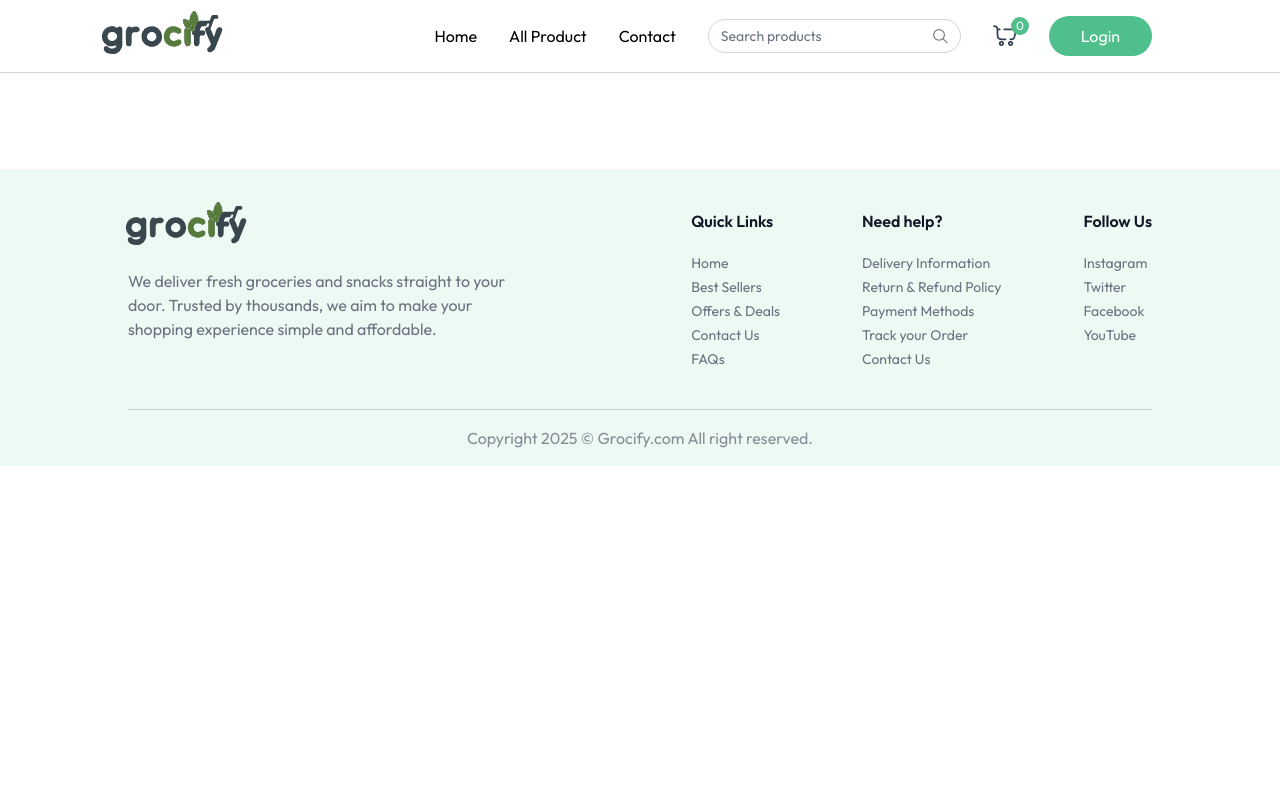
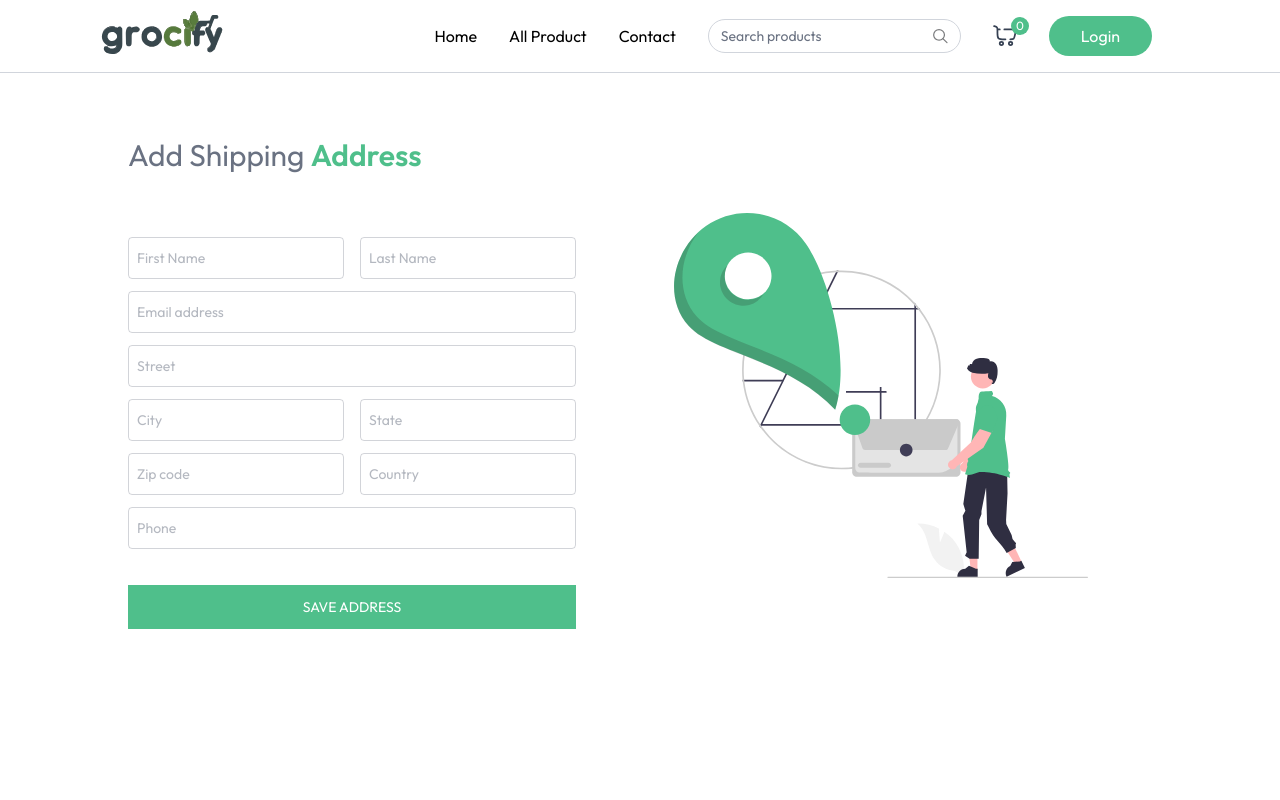
Before and after one commit to 9DFF-2B31/Grocify, a React (Vite) app in the folder Frontend/: page /add-address in a window 1280 px wide. Shown: the top 800 px of the page. Built offline with nearby package versions, Linux system fonts and the light colour scheme.

Commit message:
cart and address page done

```diff
--- a/Frontend/src/App.jsx
+++ b/Frontend/src/App.jsx
@@ -10,6 +10,7 @@ import Login from './components/Login';
 import AllProducts from './pages/AllProducts';
 import ProductCategory from './pages/ProductCategory';
 import ProductDetails from './pages/ProductDetails';
+import AddAddress from './pages/AddAddress';
 
 const App = () => {
 const isSellerPath = useLocation().pathname.includes('seller');
@@ -27,6 +28,8 @@ const isSellerPath = useLocation().pathname.includes('seller');
           <Route path='/products/:category' element={<ProductCategory/>} />
           <Route path='/products/:category/:id' element={<ProductDetails/>} />
           <Route path='/cart' element={<Cart />} />
+          <Route path='/add-address' element={<AddAddress />} />
+
         </Routes>
       </div>
       {!isSellerPath &&<Footer/>}
--- /dev/null
+++ b/Frontend/src/pages/AddAddress.jsx
@@ -0,0 +1,137 @@
+import React, { useState } from "react";
+import { assets } from "../assets/assets";
+
+//Input field
+
+const InputField = ({ type, placeholder, name, handleChange, address }) => (
+  <input
+    type={type}
+    placeholder={placeholder}
+    onChange={handleChange}
+    name={name}
+    value={address[name]}
+    required
+    className="w-full px-2 py-2.5 border border-gray-500/30 rounded outline-none text-gray-500 focus:border-primary transition"
+  />
+);
+
+const AddAddress = () => {
+  const [address, setAddress] = useState({
+    firstName: "",
+    lastName: "",
+    email: "",
+    street: "",
+    city: "",
+    state: "",
+    zipcode: "",
+    country: "",
+    phone: "",
+  });
+  const onSubmitHandler = async (e) => {
+    e.preventDefault();
+  };
+  const handleChange = (e) => {
+    const { name, value } = e.target;
+    setAddress((prev) => ({
+      ...prev,
+      [name]: value,
+    }));
+  };
+  return (
+    <div className="mt-16 pb-16">
+      <p className="text-2xl md:text-3xl text-gray-500">
+        {" "}
+        Add Shipping <span className="font-semibold text-primary">Address</span>
+      </p>
+      <div className="flex flex-col-reverse md:flex-row justify-between mt-10">
+        <div className="flex-1 max-w-md">
+          <form onSubmit={onSubmitHandler} className="space-y-3 mt-6 text-sm">
+            <div className=" grid grid-cols-2 gap-4">
+              <InputField
+                handleChange={handleChange}
+                address={address}
+                name="firstName"
+                type="text"
+                placeholder="First Name"
+              />
+              <InputField
+                handleChange={handleChange}
+                address={address}
+                name="lastName"
+                type="text"
+                placeholder="Last Name"
+              />
+            </div>
+            <InputField
+              handleChange={handleChange}
+              address={address}
+              name="email"
+              type="email"
+              placeholder="Email address"
+            />
+            <InputField
+              handleChange={handleChange}
+              address={address}
+              name="street"
+              type="text"
+              placeholder="Street"
+            />
+
+            <div className="grid grid-cols-2 gap-4">
+              <InputField
+                handleChange={handleChange}
+                address={address}
+                name="city"
+                type="text"
+                placeholder="City"
+              />
+              <InputField
+                handleChange={handleChange}
+                address={address}
+                name="state"
+                type="text"
+                placeholder="State"
+              />
+
+            </div>
+            <div className="grid grid-cols-2 gap-4">
+              <InputField
+                handleChange={handleChange}
+                address={address}
+                name="zipcode"
+                type="number"
+                placeholder="Zip code"
+              />
+              <InputField
+                handleChange={handleChange}
+                address={address}
+                name="country"
+                type="text"
+                placeholder="Country"
+              />
+
+            </div>
+
+            <InputField
+              handleChange={handleChange}
+              address={address}
+              name="phone"
+              type="text"
+              placeholder="Phone"
+            />
+            <button className="w-full mt-6 bg-primary text-white py-3 hover:bg-primary-dull transition cursor-pointer uppercase">
+                Save address
+            </button>
+          </form>
+        </div>
+        <img
+          src={assets.add_address_iamge}
+          alt="Add Address"
+          className="md:mr-16 mb-16 md:mt-0"
+        />
+      </div>
+    </div>
+  );
+};
+
+export default AddAddress;
--- a/Frontend/src/pages/Cart.jsx
+++ b/Frontend/src/pages/Cart.jsx
@@ -33,7 +33,7 @@ const Cart = () => {
         <div className="flex flex-col md:flex-row mt-16">
             <div className='flex-1 max-w-4xl'>
                 <h1 className="text-3xl font-medium mb-6">
-                    Shopping Cart <span className="text-sm text-indigo-500">{getCartCount()} Items</span>
+                    Shopping Cart <span className="text-sm text-primary">{getCartCount()} Items</span>
                 </h1>
 
                 <div className="grid grid-cols-[2fr_1fr_1fr] text-gray-500 text-base font-medium pb-3">
@@ -56,7 +56,10 @@ const Cart = () => {
                                     <p>Weight: <span>{product.weight || "N/A"}</span></p>
                                     <div className='flex items-center'>
                                         <p>Qty:</p>
-                                        <select className='outline-none'>
+                                        <select
+                                        onChange={e=>updateCartItem(product._id,Number(e.target.value))}
+                                         value={cartItems[product._id]}
+                                        className='outline-none'>
                                             {Array(cartItems[product._id] >9 ? cartItems[product._id] :9).fill('').map((_, index) => (
                                                 <option key={index} value={index + 1}>{index + 1}</option>
                                             ))}
@@ -67,7 +70,7 @@ const Cart = () => {
                         </div>
                         <p className="text-center">{currency}{product.offerPrice * product.quantity}</p>
                         <button
-                        onClick={()=>removeFromCart()}
+                        onClick={()=>removeFromCart(product._id)}
                         className="cursor-pointer mx-auto">
                             <img src={assets.remove_icon} alt="remove" className='inline-block w-6 h-6' />
                         </button>
@@ -79,7 +82,7 @@ const Cart = () => {
                     navigate("/products");
                     scrollTo(0,0)
                 }}
-                className="group cursor-pointer flex items-center mt-8 gap-2 text-indigo-500 font-medium">
+                className="group cursor-pointer flex items-center mt-8 gap-2 text-primary font-medium">
                     <img src={assets.arrow_right_icon_colored} alt="arrow" className='group-hover:translate-x-1 transition' />
                     Continue Shopping
                 </button>
@@ -93,8 +96,8 @@ const Cart = () => {
                 <div className="mb-6">
                     <p className="text-sm font-medium uppercase">Delivery Address</p>
                     <div className="relative flex justify-between items-start mt-2">
-                        <p className="text-gray-500">{selectAddress?`${selectAddress.street} , {selectAddress.city} ,${selectAddress.state} , {selectAddress.country}` :`No address found`}</p>
-                        <button onClick={() => setShowAddress(!showAddress)} className="text-indigo-500 hover:underline cursor-pointer">
+                        <p className="text-gray-500">{selectAddress?`${selectAddress.street} , ${selectAddress.city} ,${selectAddress.state} , ${selectAddress.country}` :`No address found`}</p>
+                        <button onClick={() => setShowAddress(!showAddress)} className="text-primary hover:underline cursor-pointer">
                             Change
                         </button>
                         {showAddress && (
@@ -103,7 +106,7 @@ const Cart = () => {
                                     {address.street},{address.city},{address.state},
                                     {address.country}
                                 </p>))}
-                                <p onClick={() => navigate("/add-address")} className="text-indigo-500 text-center cursor-pointer p-2 hover:bg-indigo-500/10">
+                                <p onClick={() => navigate("/add-address")} className="text-primary text-center cursor-pointer p-2 hover:bg-primary/10">
                                     Add address
                                 </p>
                             </div>
@@ -135,7 +138,7 @@ const Cart = () => {
                     </p>
                 </div>
 
-                <button onClick={placeOrder} className="w-full py-3 mt-6 cursor-pointer bg-indigo-500 text-white font-medium hover:bg-indigo-600 transition">
+                <button onClick={placeOrder} className="w-full py-3 mt-6 cursor-pointer bg-primary text-white font-medium hover:bg-primary-dull transition">
                     {paymentOption ==="COD" ? "Place Order" :"Proceed to Checkout"}
                 </button>
             </div>
```
